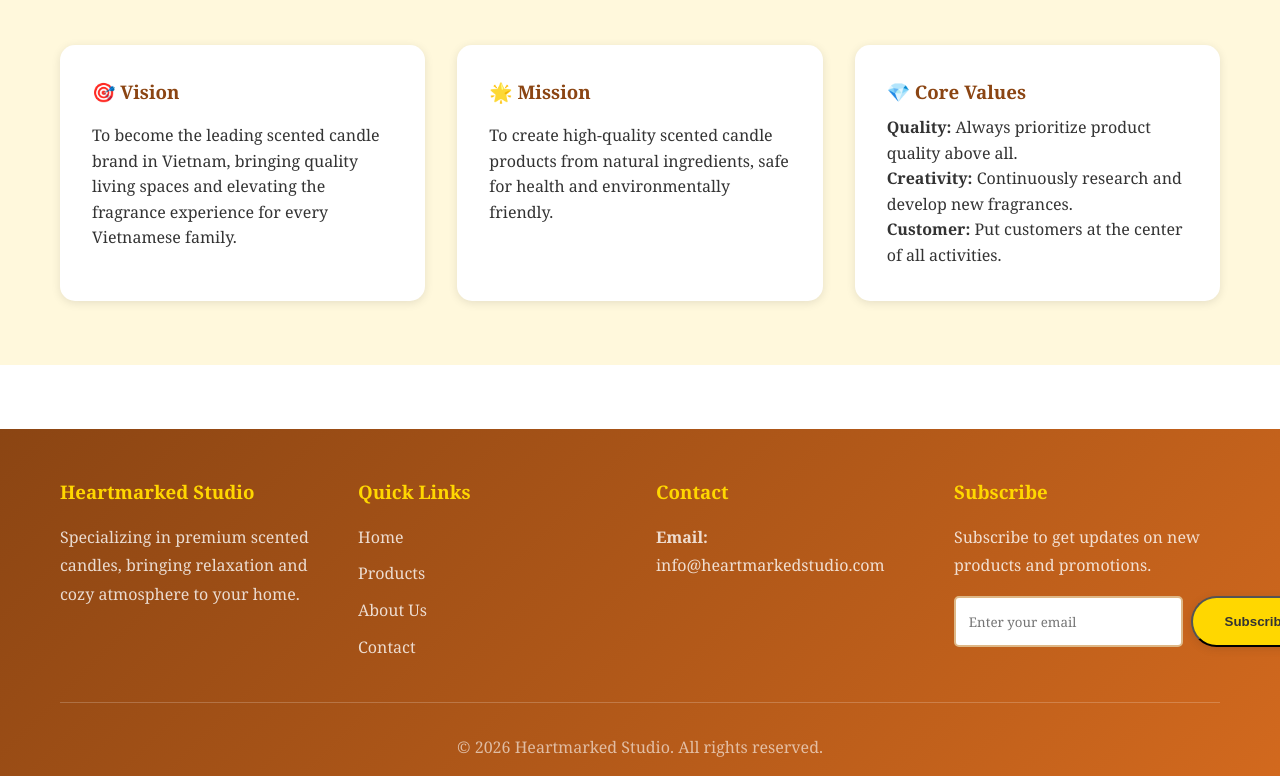
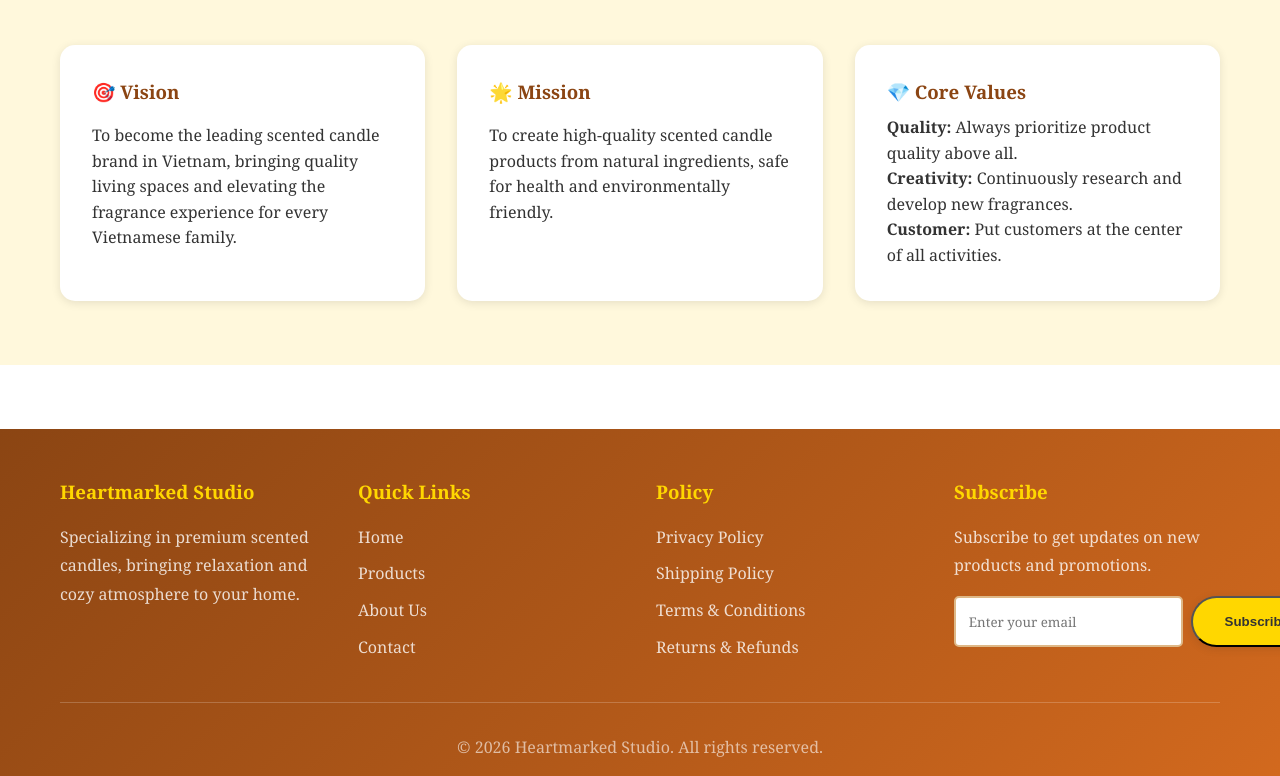
Before and after one commit to VuQuangHuyabc/maplefriend, a plain HTML site: page about.html in a window 1280 px wide. Shown: the part 1717-2493 px from the top of the page. Drawn offline with Linux system fonts and the light colour scheme.

Commit message:
Update Policy

```diff
--- a/about.html
+++ b/about.html
@@ -91,10 +91,15 @@
                     </ul>
                 </div>
                 <div class="footer-section">
-                    <h3>Contact</h3>
-                    <p><strong>Email:</strong> info@heartmarkedstudio.com</p>
+                    <h3>Policy</h3>
+                    <ul>
+                        <li><a href="privacy-policy.html">Privacy Policy</a></li>
+                        <li><a href="shipping-policy.html">Shipping Policy</a></li>
+                        <li><a href="terms-conditions.html">Terms & Conditions</a></li>
+                        <li><a href="returns-refunds.html">Returns & Refunds</a></li>
+                    </ul>
                 </div>
-                <div class="footer-section">
+                                <div class="footer-section">
                     <h3>Subscribe</h3>
                     <p>Subscribe to get updates on new products and promotions.</p>
                     <div style="margin-top: 1rem;">
```
Also changed, not shown: cart.html (+8 -3 lines), contact.html (+8 -3 lines), index.html (+8 -3 lines), privacy-policy.html (+0 -1 lines), product-detail.html (+8 -3 lines), products.html (+8 -3 lines), returns-refunds.html (+0 -1 lines), shipping-policy.html (+0 -1 lines), terms-conditions.html (+0 -1 lines).
